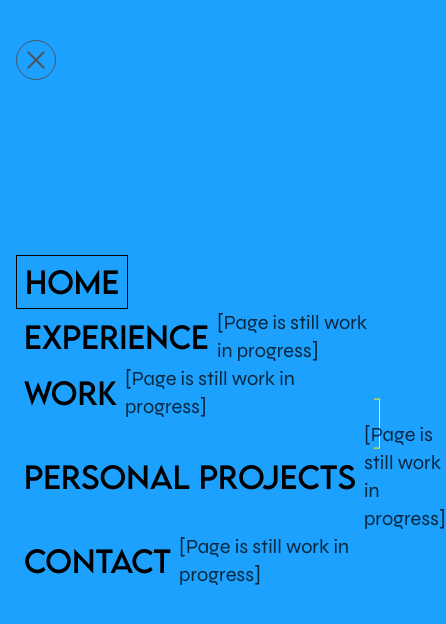
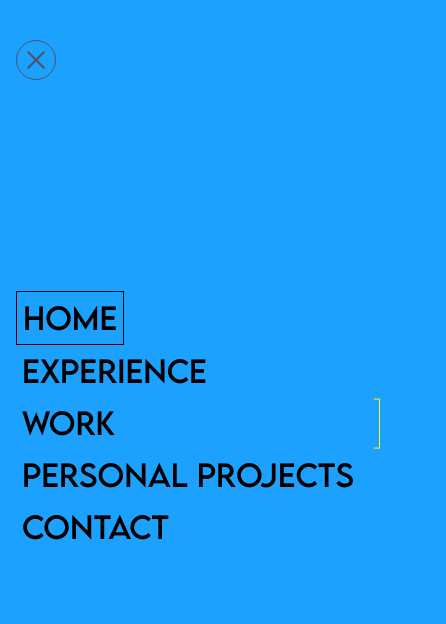
Before and after one commit to abhikatta/portfolio, a Next.js app: page / in a window 390 px wide. Both pictures are taken after a click on the button 36 px from the left and 60 px from the top of the page. Shown: the top 624 px of the page, 446 px wide, since content can reach past the window. Built offline with nearby package versions, Linux system fonts and the light colour scheme; a web font is replaced by a local one.

Commit message:
responsiveness fixes

```diff
--- a/src/components/navbar.tsx
+++ b/src/components/navbar.tsx
@@ -35,7 +35,7 @@ const NavItem = ({ navVariants, index, nav, setPosition }: NavElement) => {
   const hidePill = () => setPosition((prev) => ({ ...prev, opacity: 0 }));
 
   return (
-    <div className="flex h-auto w-full flex-row items-center justify-between">
+    <div className="flex h-auto w-full flex-row items-start justify-between lg:items-center">
       <motion.a
         ref={ref}
         variants={navVariants}
@@ -47,7 +47,7 @@ const NavItem = ({ navVariants, index, nav, setPosition }: NavElement) => {
         custom={index}
         id="menu-item"
         className={cn(
-          "s:text-4xl font-lemonMilk text-primaryBlue z-10 flex flex-row p-2 text-3xl whitespace-nowrap mix-blend-difference lg:text-7xl 2xl:text-8xl",
+          "s:text-[34px] font-lemonMilk text-primaryBlue z-10 flex flex-row px-1.5 py-2 text-3xl whitespace-nowrap mix-blend-difference md:text-5xl lg:p-2 lg:text-7xl 2xl:text-8xl",
           pathname.replace("/", "") === nav.path ? "border" : "",
         )}
         href={`/${nav.path}`}
@@ -55,7 +55,7 @@ const NavItem = ({ navVariants, index, nav, setPosition }: NavElement) => {
         {nav.name}
       </motion.a>
       {nav.isWorkInProgress && (
-        <p className="font-syne text-xl text-black/75">
+        <p className="font-syne hidden text-xl text-black/75 xl:flex">
           {"["}Page is still work in progress{"]"}
         </p>
       )}
```
